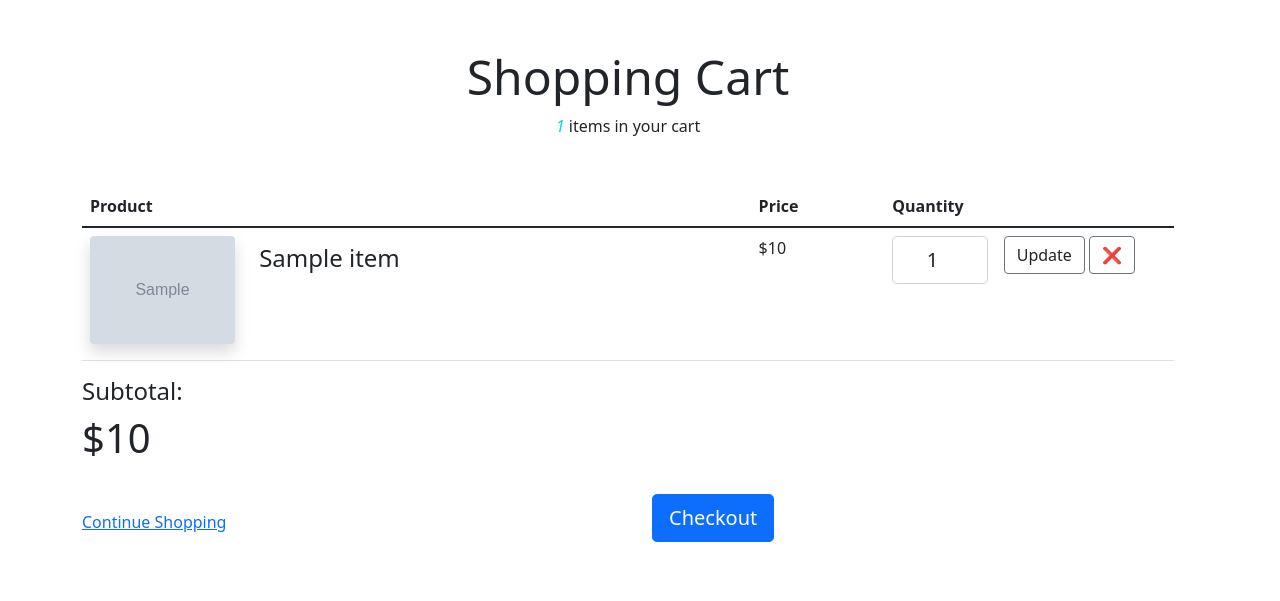
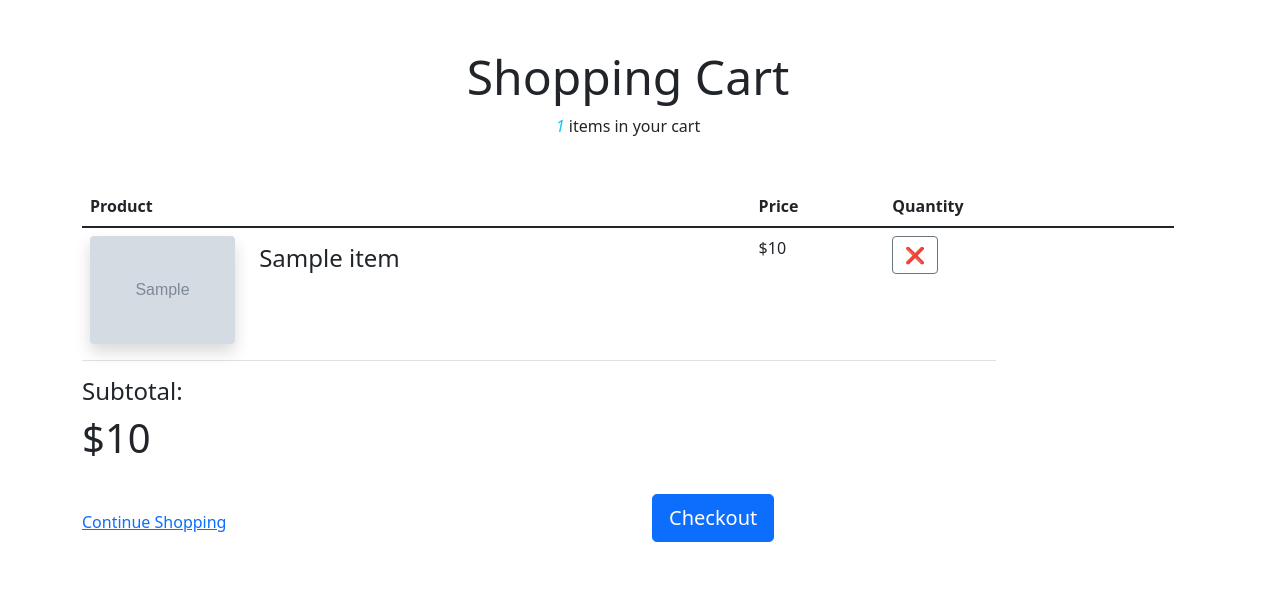
Before and after one commit to YOULOF2/Store-Website, a Flask app: template Eshop/templates/shop/cart.html in a window 1280 px wide. Shown: the part 56-657 px from the top of the page. Run offline with Flask 2, Linux system fonts and the light colour scheme; the template is opened without the code that fills it: most values are stand-ins (such as "Sample title", 1, 10 or a date in 2020); grey boxes marked "Sample" are stand-in pictures; some libraries are stand-ins or nearby versions.

Commit message:
IT starting to work

```diff
--- a/Eshop/database.py
+++ b/Eshop/database.py
@@ -24,6 +24,9 @@ class User(db.Model, UserMixin):
     shopping_cart = db.Column(MutableList.as_mutable(PickleType), default=[])
 
     wish_list = db.Column(MutableList.as_mutable(PickleType), default=[])
+
+    addresses = db.Column(MutableList.as_mutable(PickleType), default=[])
+    payment_methods = db.Column(MutableList.as_mutable(PickleType), default=[])
 
 
 class Products(db.Model):
--- a/Eshop/main.py
+++ b/Eshop/main.py
@@ -148,21 +148,8 @@ def logout():
     return redirect(url_for("home"))
 
 
-@eshop.route("/cart/add")
-@is_authenticated
-def add_to_cart():
-    product_id = request.args.get("product_id")
-    product_obj = Products.query.filter_by(product_id=product_id).first()
-    user_cart = current_user.shopping_cart
-
-    user_cart.append(product_obj)
-    db.session.commit()
-    print(user_cart)
-
-    return redirect(url_for("home"))
-
-
-@eshop.route("/user/cart")
+# Shopping cart
+@eshop.route("/cart/")
 @is_authenticated
 def cart():
     current_user_id = current_user.get_id()
@@ -176,6 +163,36 @@ def cart():
         else:
             sub_total += product.price
     return render_template("shop/cart.html", cart=user_cart, sub_total=sub_total)
+
+
+@eshop.route("/cart/add")
+@is_authenticated
+def add_to_cart():
+    product_id = request.args.get("product_id")
+    product_obj = Products.query.filter_by(product_id=product_id).first()
+    user_cart = current_user.shopping_cart
+
+    user_cart.append(product_obj)
+    db.session.commit()
+
+    return redirect(url_for("home"))
+
+
+@eshop.route("/cart/remove")
+@is_authenticated
+def remove_from_cart():
+    product_id = request.args.get("product_id")
+    product_obj = Products.query.filter_by(product_id=product_id).first()
+    user_cart = current_user.shopping_cart
+
+    if product_obj.product_id == product_id:
+        for obj in user_cart:
+            if obj.product_id == product_id:
+                index = user_cart.index(obj)
+                del user_cart[index]
+        db.session.commit()
+
+    return redirect(url_for("cart"))
 
 
 @eshop.route("/product")
--- a/Eshop/templates/shop/cart.html
+++ b/Eshop/templates/shop/cart.html
@@ -51,15 +51,10 @@
                         {% else %}
                         <td data-th="Price">${{ item.price }}</td>
                         {% endif %}
-                        <td data-th="Quantity">
-                            <input type="number" class="form-control form-control-lg text-center" value="1">
-                        </td>
                         <td class="actions" data-th="">
                             <div class="text-right">
-                                <a class="btn btn-white border-secondary bg-white btn-md mb-2">
-                                    Update
-                                </a>
-                                <a class="btn btn-white border-secondary bg-white btn-md mb-2">
+                                <a class="btn btn-white border-secondary bg-white btn-md mb-2"
+                                   href="{{ url_for('remove_from_cart', product_id=item.product_id) }}">
                                     ❌
                                 </a>
                             </div>
--- a/Eshop/templates/shop/index.html
+++ b/Eshop/templates/shop/index.html
@@ -50,7 +50,7 @@
                         <div class="text-center"><a class="btn btn-outline-primary mt-auto" href="{{ url_for('show_product', product_id=product.product_id) }}">Learn More</a></div>
                     </div>
                     <div class="card-footer pt-0 border-top-0 bg-transparent">
-                        <div class="text-center"><a class="btn btn-outline-dark mt-auto" href="#">Add to cart</a></div>
+                        <div class="text-center"><a class="btn btn-outline-dark mt-auto" href="{{ url_for('add_to_cart', product_id=product.product_id) }}">Add to cart</a></div>
                     </div>
                 </div>
             </div>
--- a/Eshop/templates/shop/product.html
+++ b/Eshop/templates/shop/product.html
@@ -39,9 +39,8 @@
                 </div>
                 <p class="lead">{{ product.desc|safe }}</p>
                 <div class="d-flex">
-                    <input class="form-control text-center me-3" id="inputQuantity" value="1"
-                           style="max-width: 3rem"/>
-                    <a class="btn btn-outline-dark flex-shrink-0" type="button" href="{{ url_for('add_to_cart', product_id=product.product_id) }}">
+                    <a class="btn btn-outline-dark flex-shrink-0" type="button"
+                       href="{{ url_for('add_to_cart', product_id=product.product_id) }}">
                         <i class="bi-cart-fill me-1"></i>
                         Add to cart
                     </a>
```
